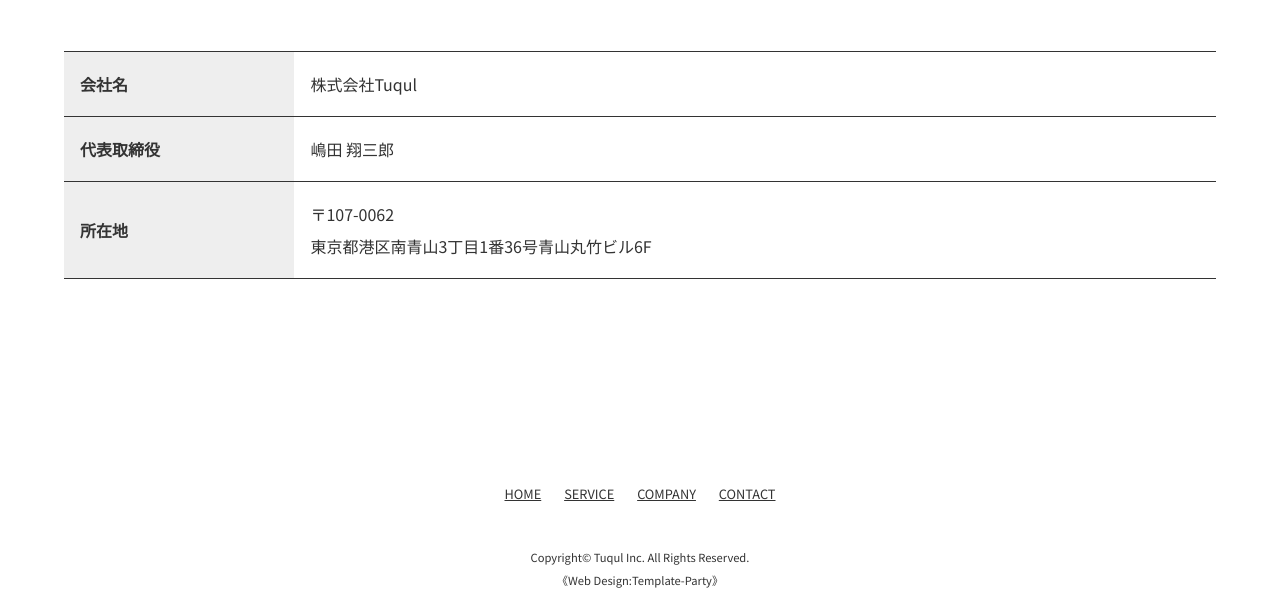
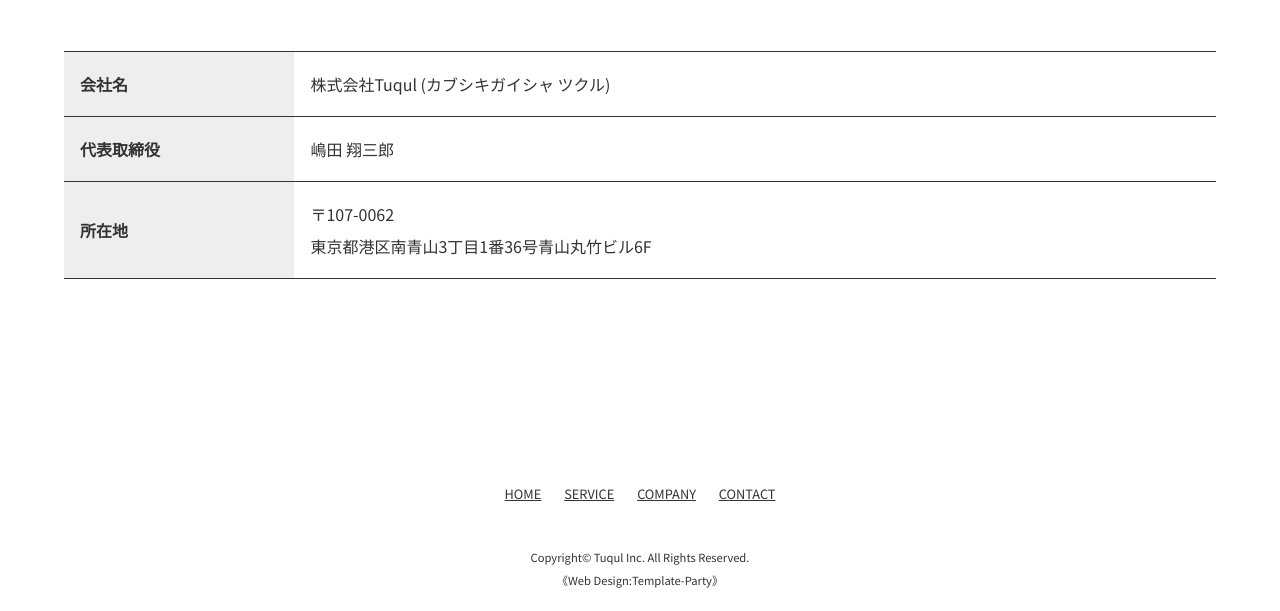
Before and after one commit to shozaburo-shimada/web_tuqul, a plain HTML site: page company.html in a window 1280 px wide. Shown: the part 189-800 px from the top of the page. Drawn offline with nearby package versions, Linux system fonts and the light colour scheme; some packages are replaced by stand-ins of ours; a script that the page names is missing; a web font is replaced by a local one.

Commit message:
会社名にフリガナ追加

```diff
--- a/company.html
+++ b/company.html
@@ -28,7 +28,7 @@
 						<!-- <caption>会社概要</caption> -->
 						<tr>
 							<th>会社名</th>
-							<td>株式会社Tuqul</td>
+							<td>株式会社Tuqul (カブシキガイシャ ツクル)</td>
 						</tr>
 						<tr>
 							<th>代表取締役</th>
```
